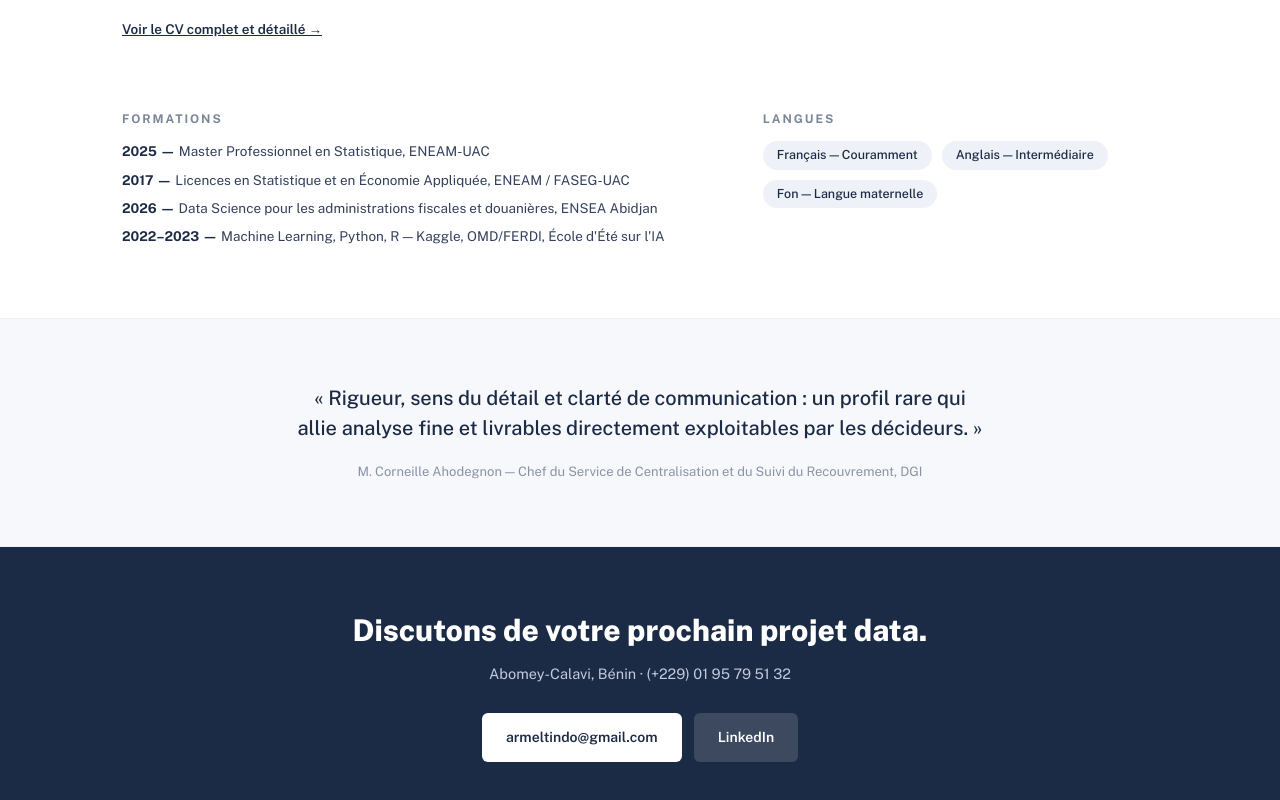
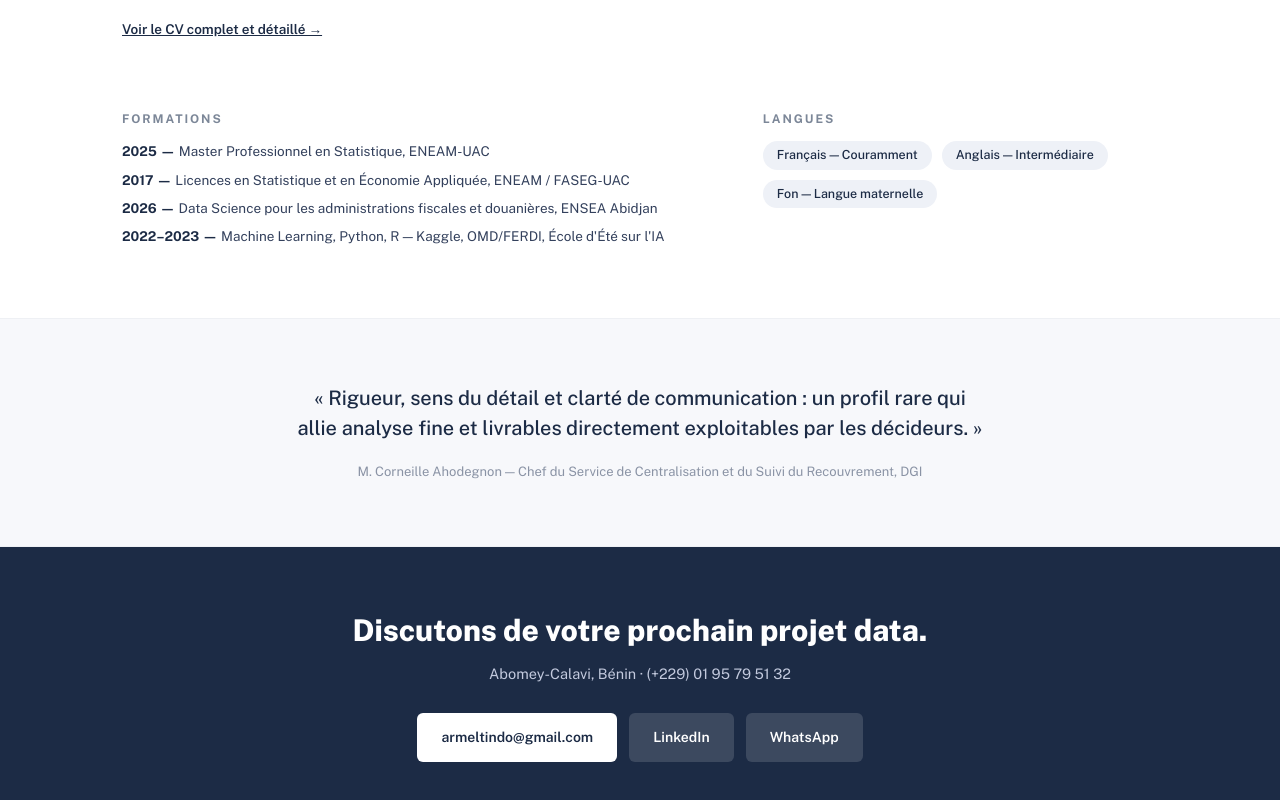
Before and after one commit to armeltindo/portfolio, a Next.js app: page / in a window 1280 px wide. Shown: the part 2103-2903 px from the top of the page. Built offline with nearby package versions, Linux system fonts and the light colour scheme; no server answers.

Commit message:
Add a WhatsApp button to the Contact section
Links to https://wa.me/22995795132, styled the same as the existing
LinkedIn button for consistency.

Co-Authored-By: Claude Sonnet 5 <noreply@anthropic.com>
Claude-Session: https://claude.ai/code/session_01EsqUuCpUBU9xvNgjSBQ7D6

```diff
--- a/components/Contact.tsx
+++ b/components/Contact.tsx
@@ -29,6 +29,12 @@ export default function Contact() {
           >
             LinkedIn
           </a>
+          <a
+            href="https://wa.me/22995795132"
+            className="font-semibold text-[14px] text-white bg-white/[0.14] px-6 py-[14px] rounded-md no-underline whitespace-nowrap"
+          >
+            WhatsApp
+          </a>
         </div>
       </div>
     </section>
```
